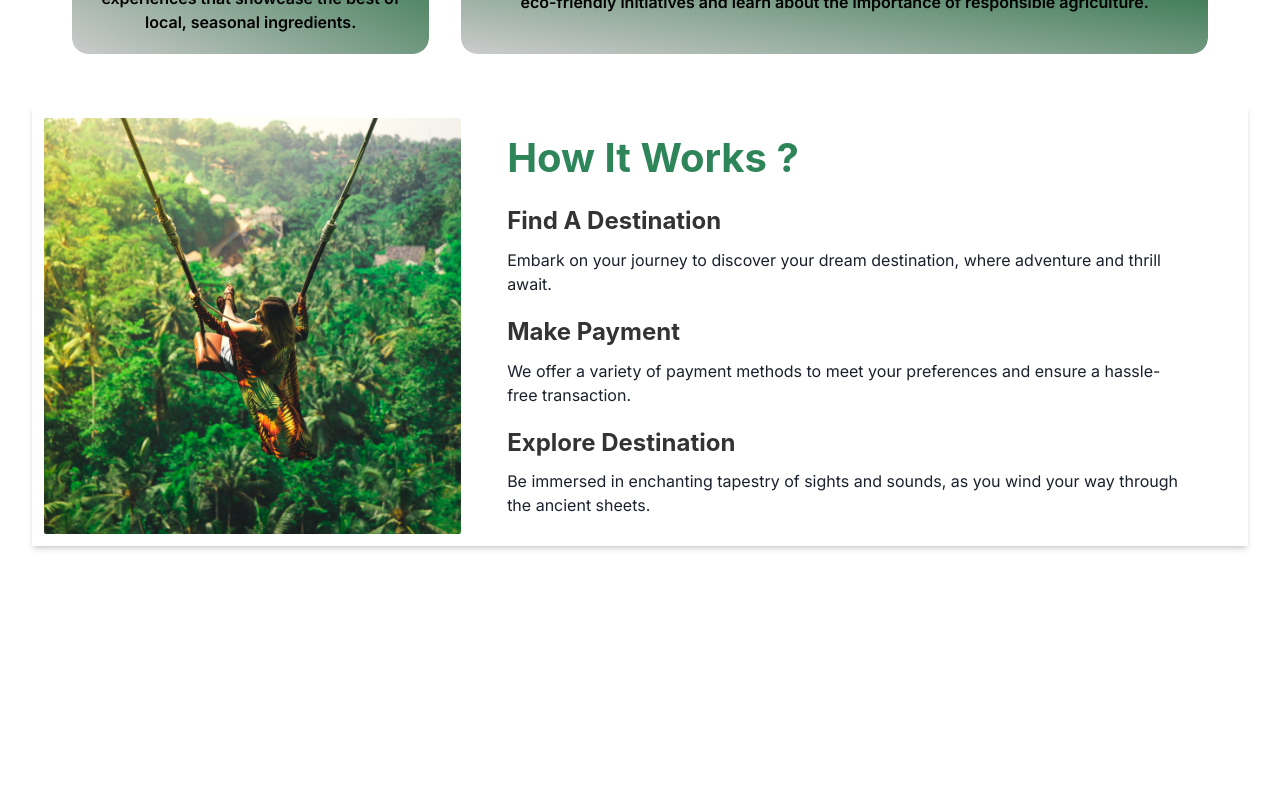
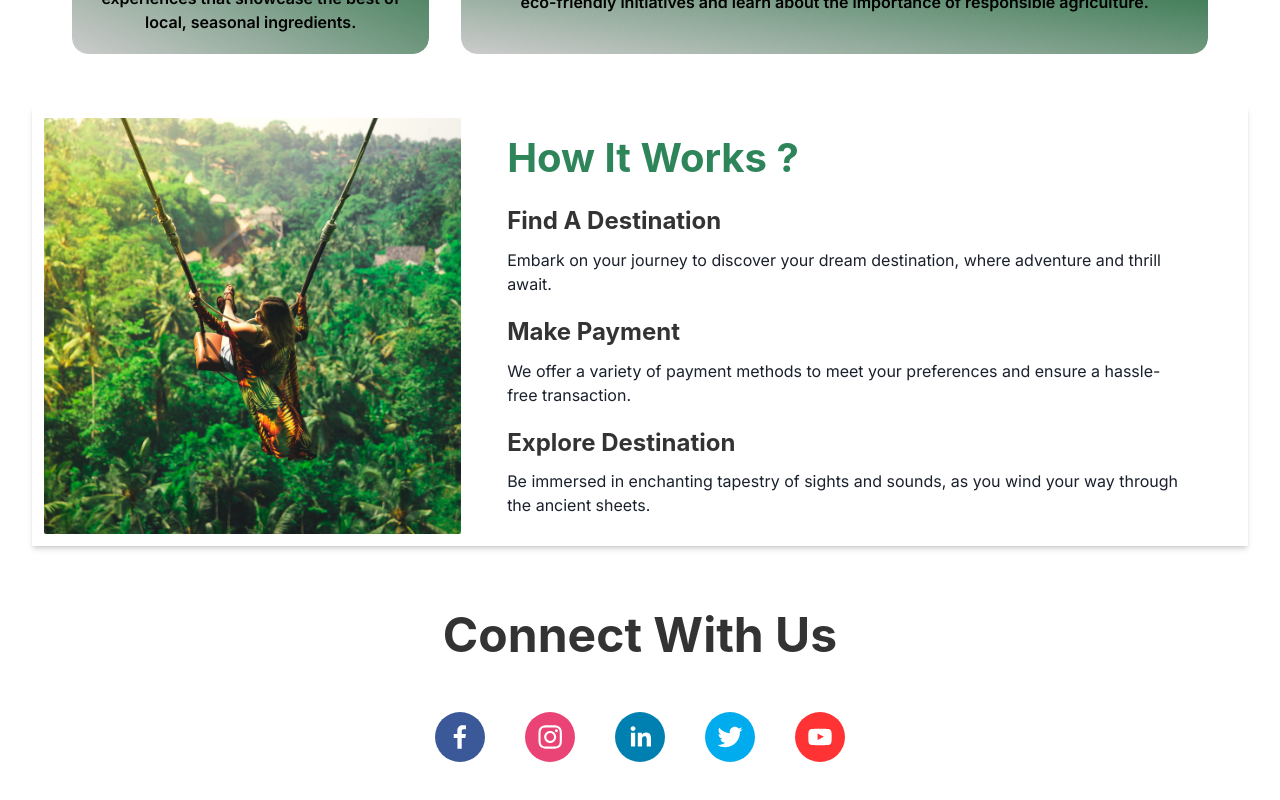
Before and after one commit to TheCharismaticEnigma/agritourism-page, a Next.js app: page / in a window 1280 px wide. Shown: the part 1847-2647 px from the top of the page. Before the commit the page ends 2413 px from the top, so only its background shows below. Built offline with nearby package versions, Linux system fonts and the light colour scheme.

Commit message:
Add Socials Section

```diff
--- /dev/null
+++ b/app/(MainContent)/SocialsSection.tsx
@@ -0,0 +1,60 @@
+import { Box, Flex, Heading, Stack } from '@chakra-ui/react';
+import { SocialIcon } from 'react-social-icons';
+
+interface SocialData {
+  network: string;
+  url: string;
+}
+
+const SocialsSection = () => {
+  const socialsData: SocialData[] = [
+    { network: 'facebook', url: 'https://www.facebook.com/agspert/' },
+    { network: 'instagram', url: 'https://www.instagram.com/agspeak.in/' },
+    { network: 'linkedin', url: 'https://www.linkedin.com/company/agspert/' },
+    { network: 'twitter', url: 'https://twitter.com/AgSpert' },
+    {
+      network: 'youtube',
+      url: 'https://www.youtube.com/@agsperttechnologies7256',
+    },
+  ];
+
+  return (
+    <Flex
+      width={{
+        base: '100%',
+        sm: '100%',
+        md: '90%',
+      }}
+      direction={'column'}
+      alignItems={'center'}
+      gap={{
+        sm: 8,
+        base: 8,
+        md: 12,
+      }}
+      mx={'auto'}
+      my={8}
+      p={'1'}
+    >
+      <Heading
+        textTransform={'capitalize'}
+        color={'blackAlpha.800'}
+        fontSize={{
+          base: 'xx-large',
+          sm: 'xx-large',
+          md: 'xxx-large',
+        }}
+      >
+        Connect With Us
+      </Heading>
+
+      <Stack direction={'row'} spacing={10}>
+        {socialsData.map(({ network, url }) => (
+          <SocialIcon key={url} target="_blank" network={network} url={url} />
+        ))}
+      </Stack>
+    </Flex>
+  );
+};
+
+export default SocialsSection;
--- a/app/page.tsx
+++ b/app/page.tsx
@@ -3,6 +3,7 @@ import Image from 'next/image';
 import AboutSection from './(MainContent)/AboutSection';
 import CardGridSection from './(MainContent)/CardGridSection';
 import InstructionSection from './(MainContent)/InstructionSection';
+import SocialsSection from './(MainContent)/SocialsSection';
 
 export default function Home() {
   return (
@@ -12,6 +13,8 @@ export default function Home() {
       <CardGridSection />
 
       <InstructionSection />
+
+      <SocialsSection />
     </Flex>
   );
 }
--- a/package.json
+++ b/package.json
@@ -16,7 +16,8 @@
     "framer-motion": "^10.16.14",
     "next": "14.0.3",
     "react": "^18",
-    "react-dom": "^18"
+    "react-dom": "^18",
+    "react-social-icons": "^6.7.0"
   },
   "devDependencies": {
     "@types/node": "^20",
```
Also changed, not shown: 1 other file (tests, documents, lock files or other folders).
